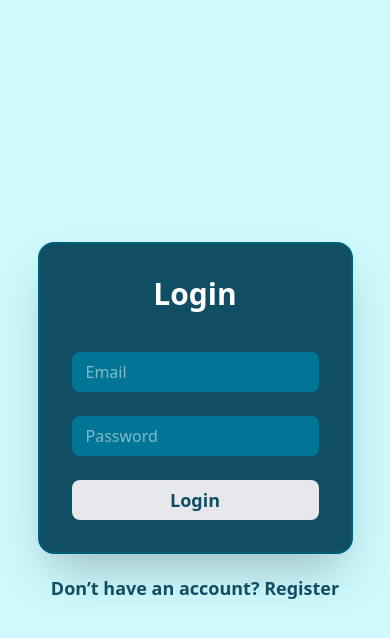
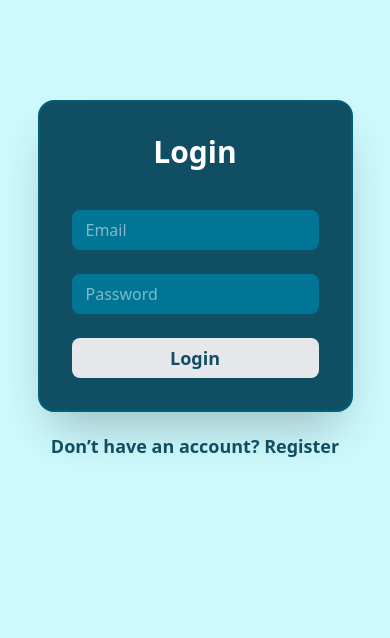
Before and after one commit to AlexWalkerGD/NotesApp, a React (Vite) app: page /login in a window 390 px wide. Shown: the top 638 px of the page. Built offline with nearby package versions, Linux system fonts and the light colour scheme.

Commit message:
update to mobile

```diff
--- a/src/routes/Home.jsx
+++ b/src/routes/Home.jsx
@@ -25,7 +25,7 @@ const Home = () => {
   }
 
   return (
-    <div className="min-h-screen flex flex-col items-center justify-center bg-cyan-100">
+    <div className="min-h-screen flex flex-col items-center pt-25 bg-cyan-100">
       <div className="flex items-center flex-col">
         <form
           onSubmit={createUser}
--- a/src/routes/Login.jsx
+++ b/src/routes/Login.jsx
@@ -25,7 +25,7 @@ const Login = () => {
   }
 
   return (
-    <div className="min-h-screen flex flex-col items-center justify-center bg-cyan-100">
+    <div className="min-h-screen flex flex-col items-center pt-25 bg-cyan-100">
       <div className="flex items-center flex-col">
         <form
           onSubmit={loginUser}
```
